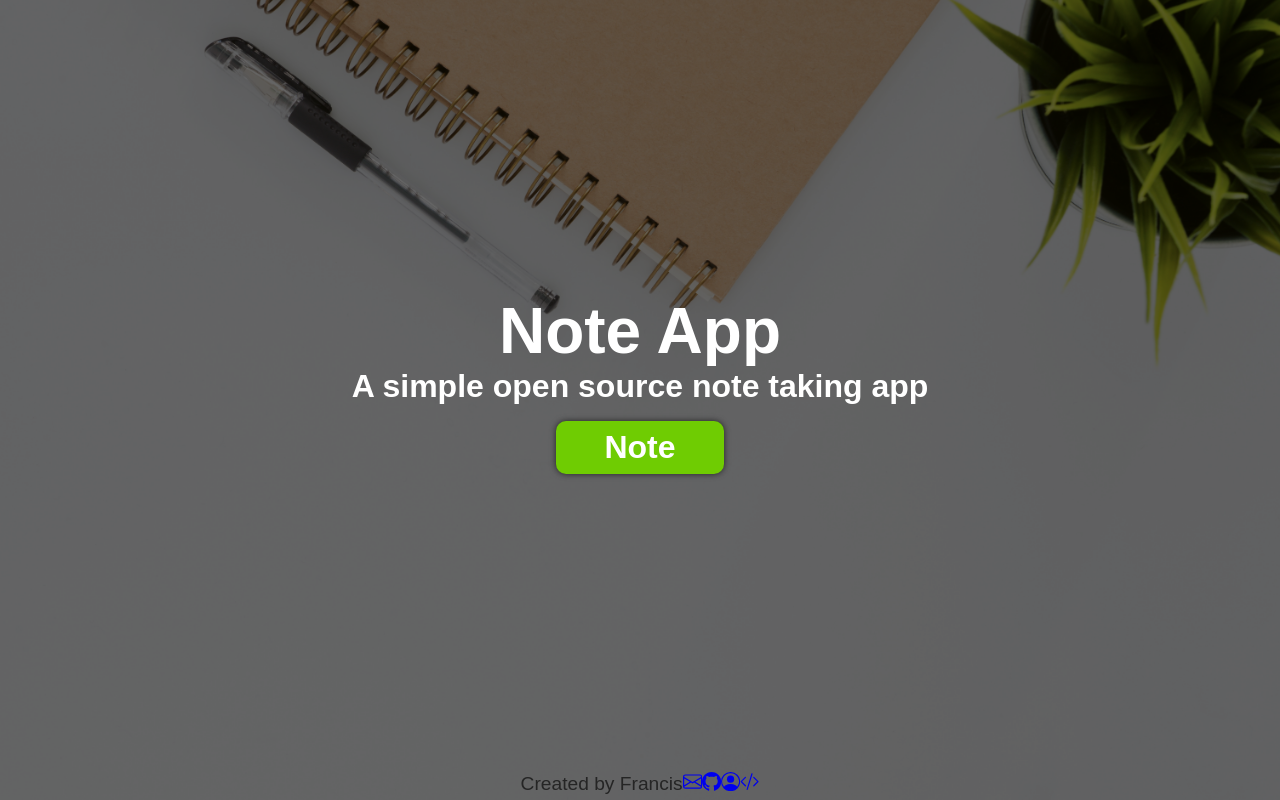
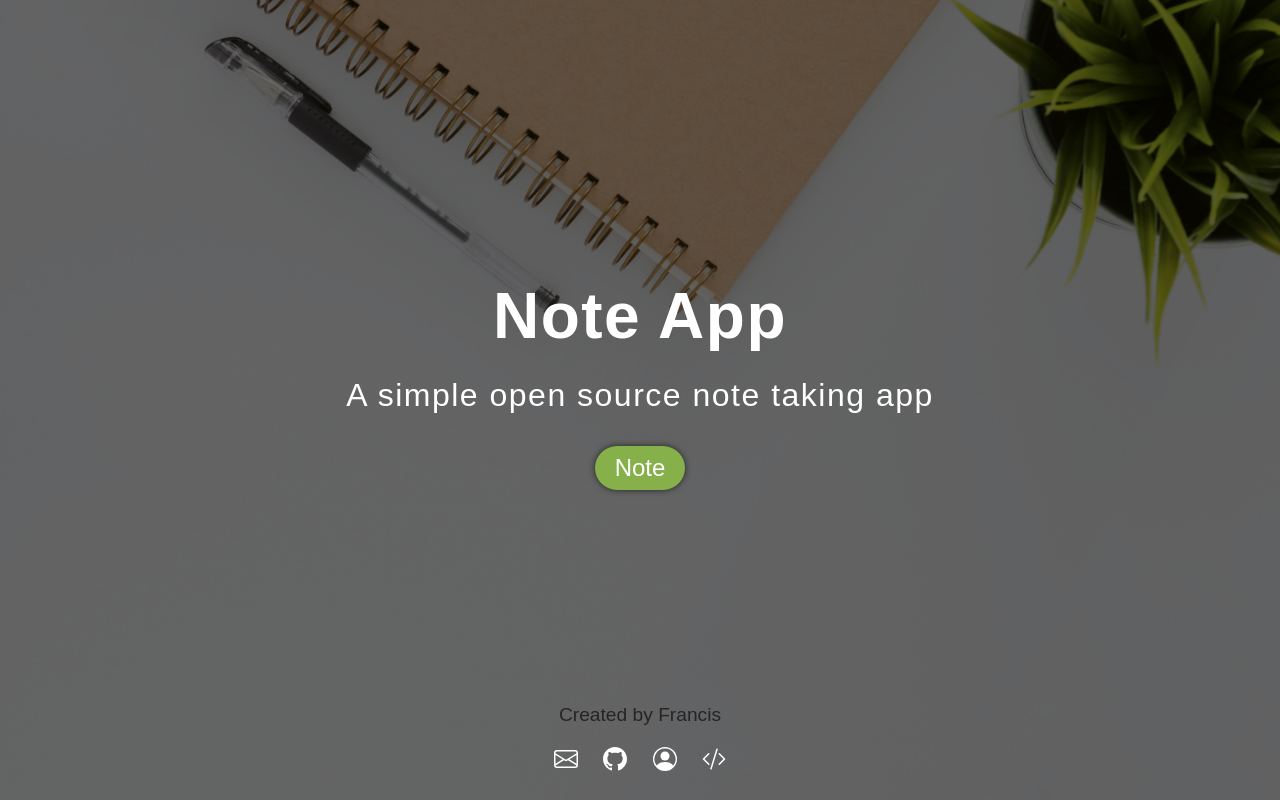
Before and after one commit to fpelletier-gh/note-app, a Gatsby site: page / in a window 1280 px wide. Built offline with nearby package versions, Linux system fonts and the light colour scheme; Gatsby itself is replaced by a stand-in of ours.

Commit message:
change styling in the layout

```diff
--- a/src/components/layout.js
+++ b/src/components/layout.js
@@ -7,15 +7,16 @@
 
 import React from "react"
 import PropTypes from "prop-types"
+import Header from "./header"
 import Footer from "./footer"
 import BackgroundImage from "./backgroundImage"
 import "./layout.scss"
 
 const Layout = ({ children }) => {
-
   return (
     <BackgroundImage className="siteLayout">
       <div className="backdrop">
+        <header />
         <main>{children}</main>
         <Footer />
       </div>
--- a/src/components/layout.scss
+++ b/src/components/layout.scss
@@ -24,13 +24,14 @@ body {
   background-size: cover;
   z-index: 10;
   width: 100%;
-  height: 100%;
+  height: 100vh;
 
   & .backdrop {
     display: grid;
-    grid-template-rows: 1fr 2rem;
+    grid-template-rows: 4rem 1fr 6rem;
     grid-template-columns: auto;
     grid-template-areas:
+      "header"
       "main"
       "footer";
     height: 100vh;
@@ -45,8 +46,10 @@ body {
     z-index: 30;
     font-size: 1.2rem;
     text-align: center;
+    letter-spacing: 1.5px;
     display: grid;
     justify-content: center;
+    height: 100%;
     width: 100%;
     max-width: 60rem;
 
@@ -62,28 +65,29 @@ body {
 
     & h1 {
       font-size: 4rem;
+      padding-bottom: 1.5rem;
     }
 
     & h3 {
       font-size: 2rem;
+      font-weight: normal;
+      padding-bottom: 1rem;
     }
 
     & .main-btn {
-      font-size: 2rem;
-      width: fit-content;
+      font-size: 1.5rem;
       z-index: 30;
       display: block;
       align-self: center;
       color: white;
-      font-weight: bold;
       margin-top: 1rem;
-      padding: 0.5rem 3rem;
-      border-radius: 10px;
+      padding: 0.5rem 1.2rem;
+      border-radius: 30px;
       text-align: center;
       border: none;
       outline: none;
       filter: drop-shadow(0 0 0.2rem #222);
-      background-color: #6fcc02;
+      background-color: #86b049;
       &:hover {
         background-color: #9dd857;
       }
@@ -95,7 +99,37 @@ body {
     font-size: 1.2rem;
     text-align: center;
     display: flex;
+    flex-direction: column;
     align-items: center;
     justify-content: center;
   }
 }
+
+.footer-navigation {
+  display: flex;
+  justify-content: space-between;
+  padding-top: 0.5rem;
+  padding-bottom: 1rem;
+}
+
+.footer-icon {
+  color: white;
+  width: 1.5rem;
+  height: 1.5rem;
+  margin: 0.8rem;
+}
+
+.icon {
+  width: 100%;
+  height: 100%;
+}
+
+.link-button {
+  color: white;
+  width: 100%;
+  height: 100%;
+  margin: 0;
+  padding: 0;
+  background-color: transparent;
+  border: none;
+}
```
